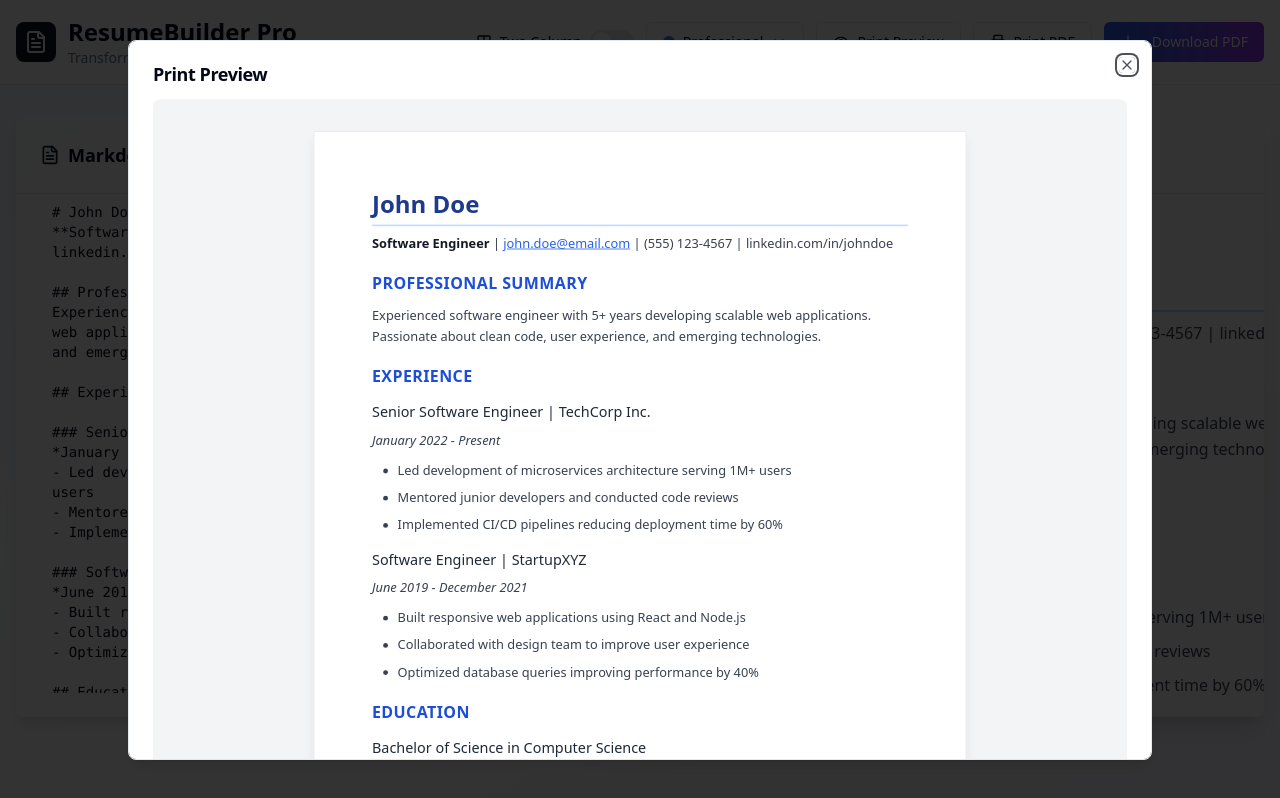
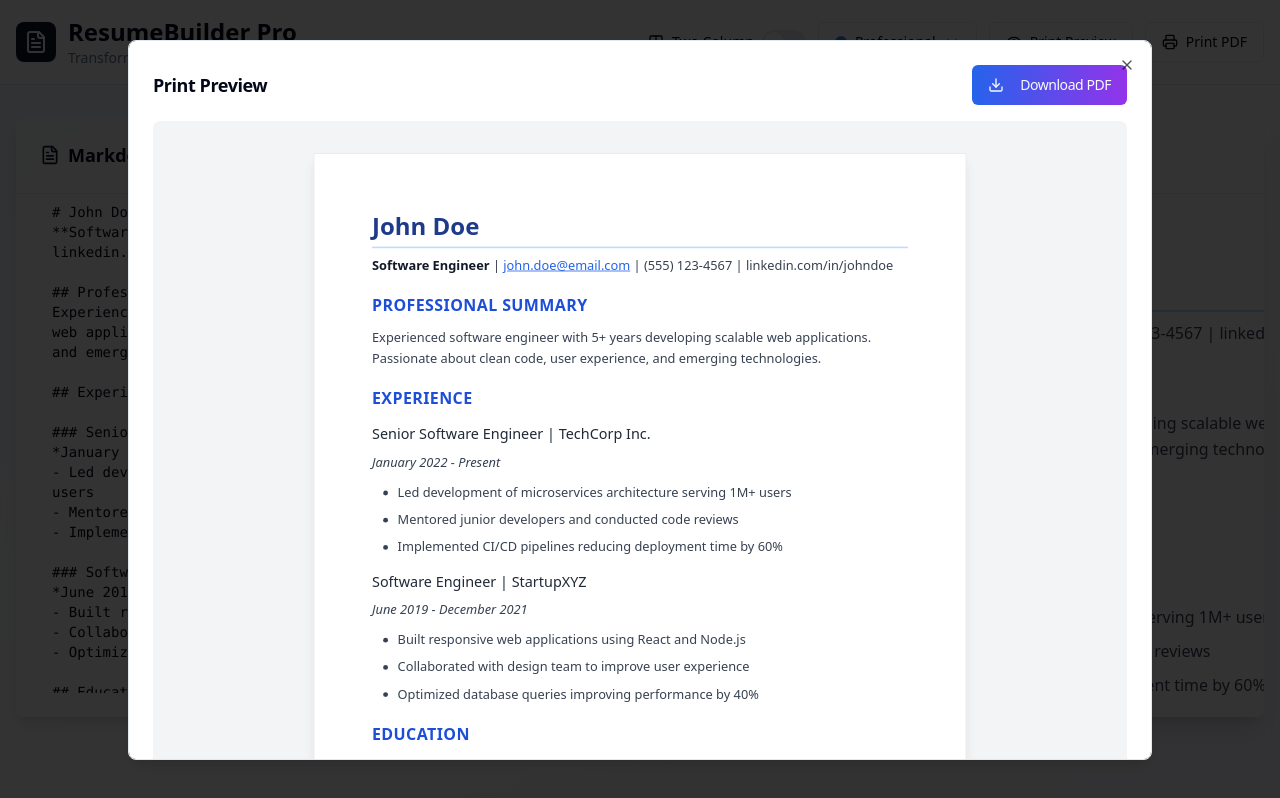
Before and after one commit to erricrr/markdown-to-resume, a React (Vite) app: page / in a window 1280 px wide. Both pictures are taken after a click on the button "Print Preview". Built offline with nearby package versions, Linux system fonts and the light colour scheme.

Commit message:
Fix: PDF margin and print preview integration
- Integrated PDF download functionality within the print preview modal.
- Addressed PDF margin issues to match print preview.
- Updated `src/index.css` to ensure consistent margins.

```diff
--- a/src/components/PrintPreview.tsx
+++ b/src/components/PrintPreview.tsx
@@ -1,9 +1,11 @@
 
-import { forwardRef } from 'react';
+import { forwardRef, useRef, useState } from 'react';
 import { Dialog, DialogContent, DialogHeader, DialogTitle, DialogTrigger } from '@/components/ui/dialog';
 import { Button } from '@/components/ui/button';
-import { Eye } from 'lucide-react';
+import { Eye, Download } from 'lucide-react';
 import { ResumePreview } from '@/components/ResumePreview';
+import { exportToPDF } from '@/utils/pdfExport';
+import { useToast } from '@/hooks/use-toast';
 
 interface PrintPreviewProps {
   markdown: string;
@@ -14,6 +16,31 @@ interface PrintPreviewProps {
 }
 
 export const PrintPreview = ({ markdown, leftColumn = '', rightColumn = '', template, isTwoColumn = false }: PrintPreviewProps) => {
+  const [isExporting, setIsExporting] = useState(false);
+  const previewRef = useRef<HTMLDivElement>(null);
+  const { toast } = useToast();
+
+  const handleExportPDF = async () => {
+    if (!previewRef.current) return;
+
+    setIsExporting(true);
+    try {
+      await exportToPDF(previewRef.current, 'resume.pdf');
+      toast({
+        title: "PDF Downloaded!",
+        description: "Your resume has been saved as a PDF file.",
+      });
+    } catch (error) {
+      toast({
+        title: "Export Failed",
+        description: "There was an error generating your PDF. Please try again.",
+        variant: "destructive",
+      });
+    } finally {
+      setIsExporting(false);
+    }
+  };
+
   return (
     <Dialog>
       <DialogTrigger asChild>
@@ -24,10 +51,21 @@ export const PrintPreview = ({ markdown, leftColumn = '', rightColumn = '', temp
       </DialogTrigger>
       <DialogContent className="max-w-5xl h-[90vh] overflow-auto">
         <DialogHeader>
-          <DialogTitle>Print Preview</DialogTitle>
+          <DialogTitle className="flex items-center justify-between">
+            <span>Print Preview</span>
+            <Button
+              onClick={handleExportPDF}
+              disabled={isExporting}
+              className="bg-gradient-to-r from-blue-600 to-purple-600 hover:from-blue-700 hover:to-purple-700"
+            >
+              <Download className="h-4 w-4 mr-2" />
+              {isExporting ? 'Generating...' : 'Download PDF'}
+            </Button>
+          </DialogTitle>
         </DialogHeader>
         <div className="print-preview-container">
           <ResumePreview
+            ref={previewRef}
             markdown={markdown}
             leftColumn={leftColumn}
             rightColumn={rightColumn}
--- a/src/pages/Index.tsx
+++ b/src/pages/Index.tsx
@@ -1,15 +1,12 @@
-
 import { useState, useRef } from 'react';
 import { Button } from '@/components/ui/button';
 import { Card } from '@/components/ui/card';
 import { Textarea } from '@/components/ui/textarea';
 import { Switch } from '@/components/ui/switch';
-import { Download, FileText, Printer, Columns2 } from 'lucide-react';
+import { FileText, Printer, Columns2 } from 'lucide-react';
 import { ResumePreview } from '@/components/ResumePreview';
 import { PrintPreview } from '@/components/PrintPreview';
 import { TemplateSelector } from '@/components/TemplateSelector';
-import { exportToPDF } from '@/utils/pdfExport';
-import { useToast } from '@/hooks/use-toast';
 
 const defaultMarkdown = `# John Doe
 **Software Engineer** | john.doe@email.com | (555) 123-4567 | linkedin.com/in/johndoe
@@ -106,30 +103,7 @@ const Index = () => {
   const [rightColumn, setRightColumn] = useState(defaultRightColumn);
   const [selectedTemplate, setSelectedTemplate] = useState('professional');
   const [isTwoColumn, setIsTwoColumn] = useState(false);
-  const [isExporting, setIsExporting] = useState(false);
   const previewRef = useRef<HTMLDivElement>(null);
-  const { toast } = useToast();
-
-  const handleExportPDF = async () => {
-    if (!previewRef.current) return;
-
-    setIsExporting(true);
-    try {
-      await exportToPDF(previewRef.current, 'resume.pdf');
-      toast({
-        title: "PDF Downloaded!",
-        description: "Your resume has been saved as a PDF file.",
-      });
-    } catch (error) {
-      toast({
-        title: "Export Failed",
-        description: "There was an error generating your PDF. Please try again.",
-        variant: "destructive",
-      });
-    } finally {
-      setIsExporting(false);
-    }
-  };
 
   const handlePrintPDF = () => {
     window.print();
@@ -177,14 +151,6 @@ const Index = () => {
               >
                 <Printer className="h-4 w-4" />
                 Print PDF
-              </Button>
-              <Button
-                onClick={handleExportPDF}
-                disabled={isExporting}
-                className="bg-gradient-to-r from-blue-600 to-purple-600 hover:from-blue-700 hover:to-purple-700"
-              >
-                <Download className="h-4 w-4 mr-2" />
-                {isExporting ? 'Generating...' : 'Download PDF'}
               </Button>
             </div>
           </div>
```
